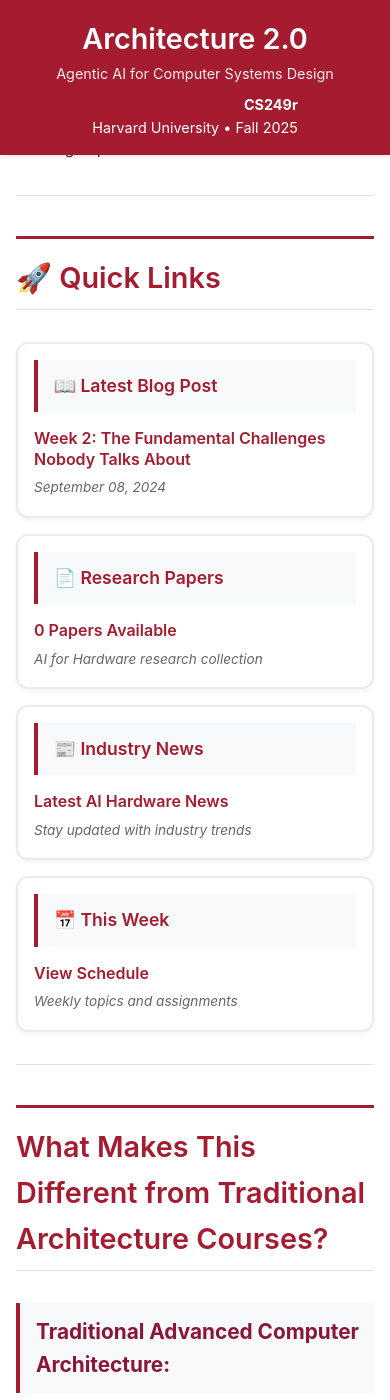
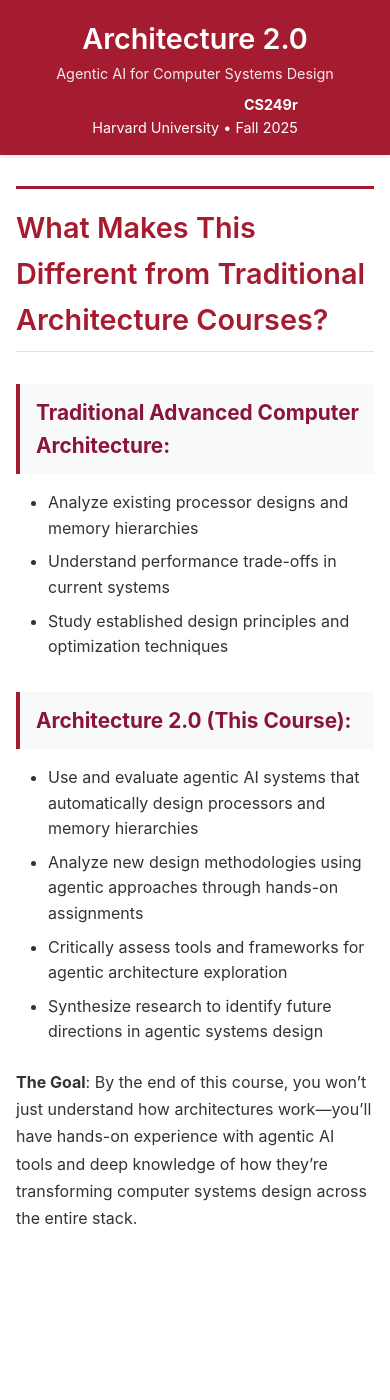
Before and after one commit to harvard-edge/cs249r_fall2025, a Jekyll site: the page built from index.md, in a window 390 px wide and 1400 px high, scrolled down 6855 px. Built offline with Jekyll 4.4.1, drawn with Linux system fonts in a browser that asks for light colours; our own code applies the rules of GitHub Pages for plain Markdown files; after the commit the page ends 8122 px from its top, so only the background shows below that; some of the changed text lies outside the part shown.

Commit message:
Revert navigation names and remove quick links
- Reverted nav labels back to original: 'Research Papers' → 'Papers', 'Weekly Blog' → 'Blog', 'Industry News' → 'News'
- Removed quick links section from homepage
- Removed all quick links CSS styling

Keeping the papers page improvements (dates, counts, compact layout).

```diff
--- a/_layouts/default.html
+++ b/_layouts/default.html
@@ -466,60 +466,6 @@
             background-color: white;
         }
 
-        /* Quick Links Grid */
-        .quick-links-grid {
-            display: grid;
-            grid-template-columns: repeat(auto-fit, minmax(250px, 1fr));
-            gap: 1.5rem;
-            margin: 2rem 0;
-        }
-
-        .quick-link-card {
-            background-color: white;
-            border: 2px solid #e9ecef;
-            border-radius: 12px;
-            padding: 1.5rem;
-            transition: all 0.3s ease;
-            box-shadow: 0 2px 4px rgba(0,0,0,0.05);
-        }
-
-        .quick-link-card:hover {
-            border-color: #A51C30;
-            box-shadow: 0 4px 12px rgba(165, 28, 48, 0.15);
-            transform: translateY(-2px);
-        }
-
-        .quick-link-card h3 {
-            color: #A51C30;
-            margin: 0 0 1rem 0;
-            font-size: 1.1rem;
-            font-weight: 600;
-        }
-
-        .quick-link {
-            display: block;
-            color: #2c3e50;
-            text-decoration: none;
-            transition: color 0.2s ease;
-        }
-
-        .quick-link:hover {
-            color: #A51C30;
-        }
-
-        .quick-link strong {
-            display: block;
-            font-size: 1rem;
-            font-weight: 600;
-            margin-bottom: 0.3rem;
-            line-height: 1.3;
-        }
-
-        .quick-link-date, .quick-link-desc {
-            font-size: 0.85rem;
-            color: #666;
-            font-style: italic;
-        }
 
         @media (max-width: 768px) {
             .header-content {
@@ -561,16 +507,6 @@
             table th:nth-child(3), table td:nth-child(3) { width: 30%; } /* Topic */
             table th:nth-child(4), table td:nth-child(4) { width: 29%; } /* Key Papers */
             table th:nth-child(5), table td:nth-child(5) { width: 15%; } /* Invited Speaker */
-
-            /* Mobile quick links */
-            .quick-links-grid {
-                grid-template-columns: 1fr;
-                gap: 1rem;
-            }
-
-            .quick-link-card {
-                padding: 1rem;
-            }
         }
     </style>
 </head>
@@ -599,9 +535,9 @@
                     <li><a href="/cs249r_fall2025/course/schedule">📅 Schedule</a></li>
                     <li><a href="/cs249r_fall2025/course/assignments">📝 Assignments</a></li>
                     <li><a href="/cs249r_fall2025/course/resources">📚 Resources</a></li>
-                    <li><a href="/cs249r_fall2025/papers">📄 Research Papers</a></li>
-                    <li><a href="/cs249r_fall2025/blog">✍️ Weekly Blog</a></li>
-                    <li><a href="/cs249r_fall2025/course/news">📰 Industry News</a></li>
+                    <li><a href="/cs249r_fall2025/papers">📄 Papers</a></li>
+                    <li><a href="/cs249r_fall2025/blog">✍️ Blog</a></li>
+                    <li><a href="/cs249r_fall2025/course/news">📰 News</a></li>
                 </ul>
             </nav>
         </div>
--- a/index.md
+++ b/index.md
@@ -99,49 +99,6 @@
 
 ---
 
-## 🚀 Quick Links
-
-<div class="quick-links-grid">
-  <div class="quick-link-card">
-    <h3>📖 Latest Blog Post</h3>
-    {% assign latest_post = site.posts.first %}
-    {% if latest_post %}
-      <a href="{{ latest_post.url | prepend: site.baseurl }}" class="quick-link">
-        <strong>{{ latest_post.title }}</strong>
-        <span class="quick-link-date">{{ latest_post.date | date: "%B %d, %Y" }}</span>
-      </a>
-    {% else %}
-      <p>First blog post coming soon!</p>
-    {% endif %}
-  </div>
-
-  <div class="quick-link-card">
-    <h3>📄 Research Papers</h3>
-    <a href="/cs249r_fall2025/papers" class="quick-link">
-      <strong>{{ site.data.tagged_papers | size }} Papers Available</strong>
-      <span class="quick-link-desc">AI for Hardware research collection</span>
-    </a>
-  </div>
-
-  <div class="quick-link-card">
-    <h3>📰 Industry News</h3>
-    <a href="/cs249r_fall2025/course/news" class="quick-link">
-      <strong>Latest AI Hardware News</strong>
-      <span class="quick-link-desc">Stay updated with industry trends</span>
-    </a>
-  </div>
-
-  <div class="quick-link-card">
-    <h3>📅 This Week</h3>
-    <a href="/cs249r_fall2025/course/schedule" class="quick-link">
-      <strong>View Schedule</strong>
-      <span class="quick-link-desc">Weekly topics and assignments</span>
-    </a>
-  </div>
-</div>
-
----
-
 ## What Makes This Different from Traditional Architecture Courses?
 
 ### **Traditional Advanced Computer Architecture:**
```
